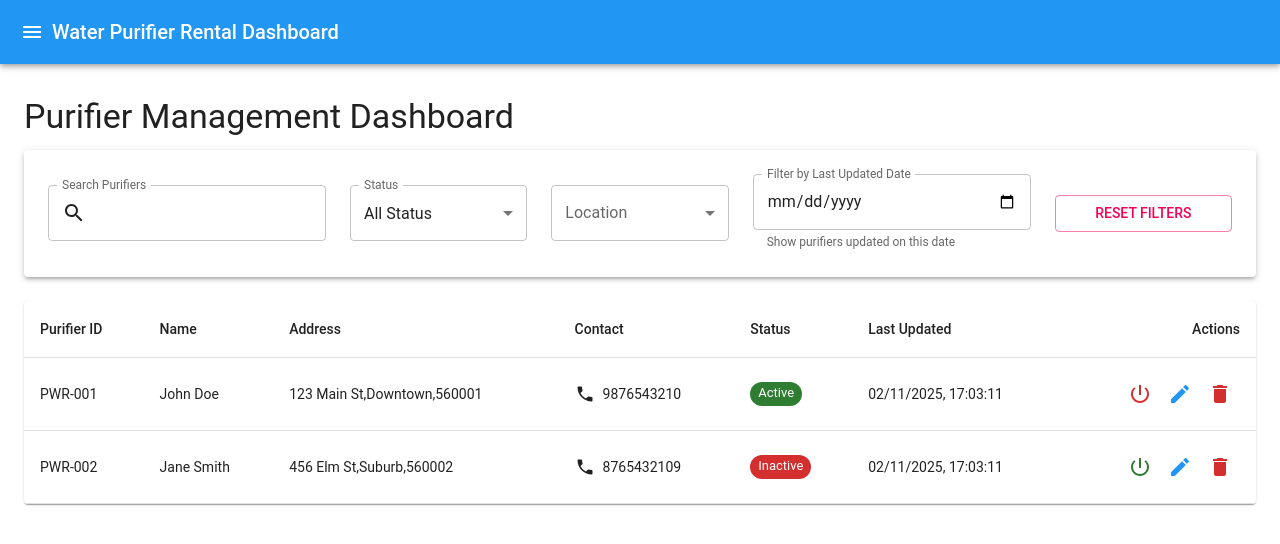
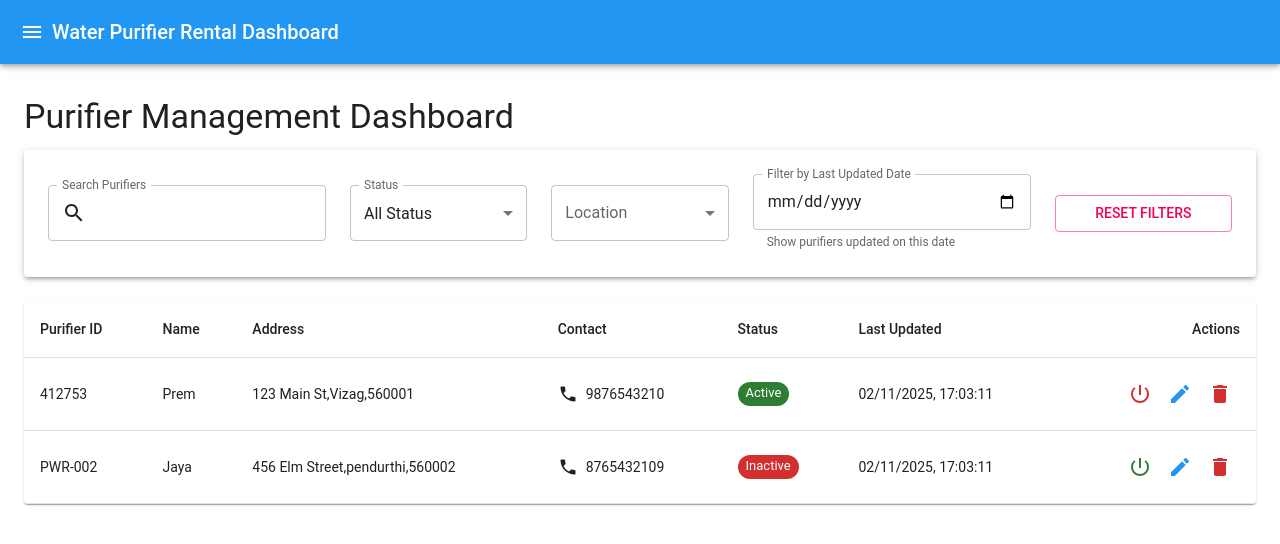
Before and after one commit to Mallik1221/Purifier-Management-Dashboard, a React (Create React App) app: page / in a window 1280 px wide. Shown: the top 544 px of the page. Built offline with nearby package versions, Linux system fonts and the light colour scheme.

Commit message:
updated local storage with default data

```diff
--- a/src/App.js
+++ b/src/App.js
@@ -52,11 +52,11 @@ function App() {
     // If no saved purifiers, return the default purifiers
     return savedPurifiers ? JSON.parse(savedPurifiers) : [
       {
-        id: 'PWR-001',
-        name: 'John Doe',
+        id: '412753',
+        name: 'Prem',
         location: {
           houseNoStreet: '123 Main St',
-          area: 'Downtown',
+          area: 'Vizag',
           pincode: '560001',
           phoneNumber: '9876543210'
         },
@@ -65,10 +65,10 @@ function App() {
       },
       {
         id: 'PWR-002',
-        name: 'Jane Smith',
+        name: 'Jaya',
         location: {
-          houseNoStreet: '456 Elm St',
-          area: 'Suburb',
+          houseNoStreet: '456 Elm Street',
+          area: 'pendurthi',
           pincode: '560002',
           phoneNumber: '8765432109'
         },
```
